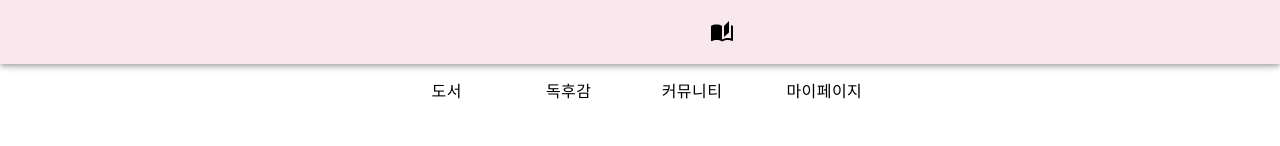
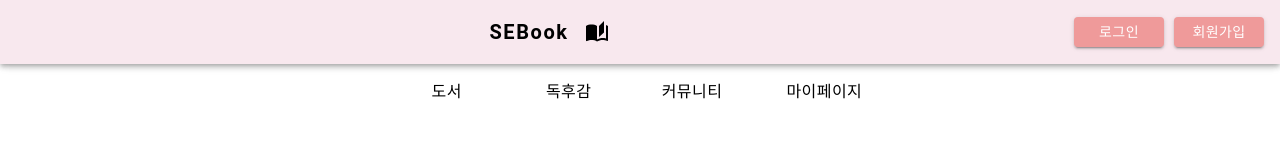
Before and after one commit to KimJeongMin2/SEBook_front, a React (Create React App) app: page / in a window 1280 px wide. Shown: the top 146 px of the page. Built offline with nearby package versions, Linux system fonts and the light colour scheme; no server answers.

Commit message:
MainAppBar 배치 수정

```diff
--- a/src/components/MainAppBar.js
+++ b/src/components/MainAppBar.js
@@ -61,13 +61,18 @@ function MainAppBar() {
       });
   };
 
-
-
   return (
     <AppBar position="fixed">
   <Toolbar
-        sx={{ width: "100%", backgroundColor: "#F8E8EE", display: "flex" }}
+    sx={{
+      width: "100%",
+      backgroundColor: "#F8E8EE",
+      display: "flex",
+      justifyContent: "space-between",
+    }}
   >
+    <div style={{ display: "flex", justifyContent: "center", width: "100%" }}>
+      <div style={{ display: "flex", alignItems: "center" }}>
         <Typography
           variant="h6"
           noWrap
@@ -80,20 +85,26 @@ function MainAppBar() {
             letterSpacing: ".1rem",
             color: "black",
             textDecoration: "none",
-            marginLeft: "680px",
           }}
         >
           SEBook
         </Typography>
-        <AutoStoriesIcon
-          style={{ color: "black", marginLeft: "-10px" }}
-        ></AutoStoriesIcon>
-        <Box sx={{ flexGrow: 0, marginLeft: "600px" }}>
+        <AutoStoriesIcon style={{ color: "black" }}></AutoStoriesIcon>
+      </div>
+    </div>
+          <Box sx={{ flexGrow: 0 }}>
             {isLoggedIn ? (
               <>
                 <Tooltip title="Open settings">
-                <IconButton onClick={handleOpenUserMenu} sx={{ p: 0 }} style={{ marginLeft: '40px' }}>
-                  <Avatar alt="Remy Sharp" src="https://cdn-icons-png.flaticon.com/512/1361/1361876.png" />
+                  <IconButton
+                    onClick={handleOpenUserMenu}
+                    sx={{ p: 0 }}
+                    style={{ marginLeft: "40px" }}
+                  >
+                    <Avatar
+                      alt="Remy Sharp"
+                      src="https://cdn-icons-png.flaticon.com/512/1361/1361876.png"
+                    />
                     <div style={{ marginLeft: "10px", fontSize: "15px" }}></div>
                   </IconButton>
                 </Tooltip>
```
Lines whose indentation alone changed are shown as unchanged.
